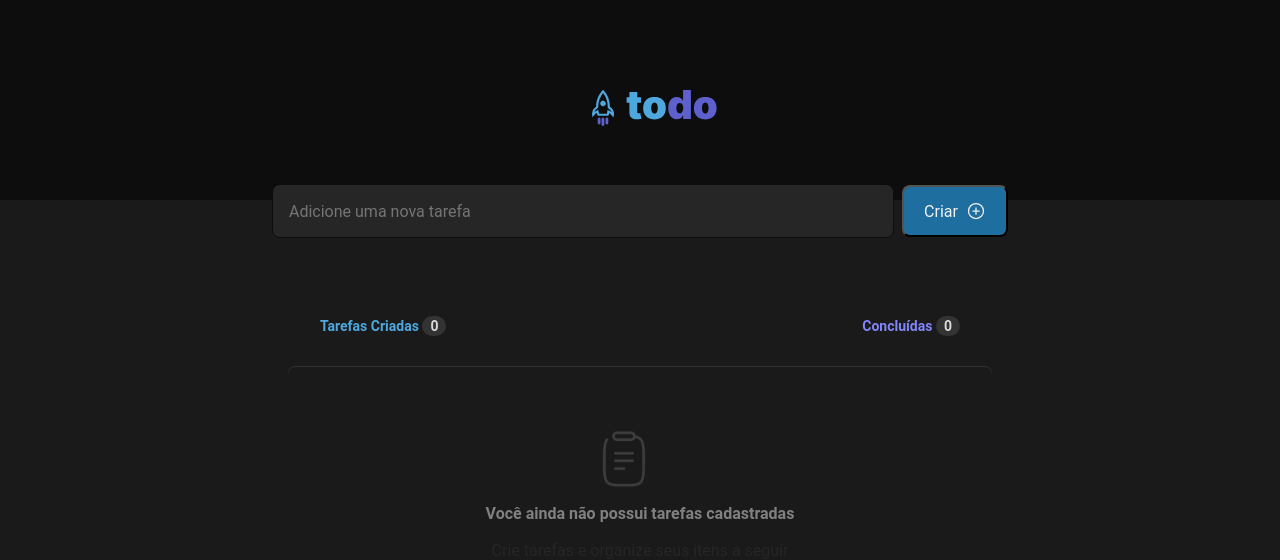
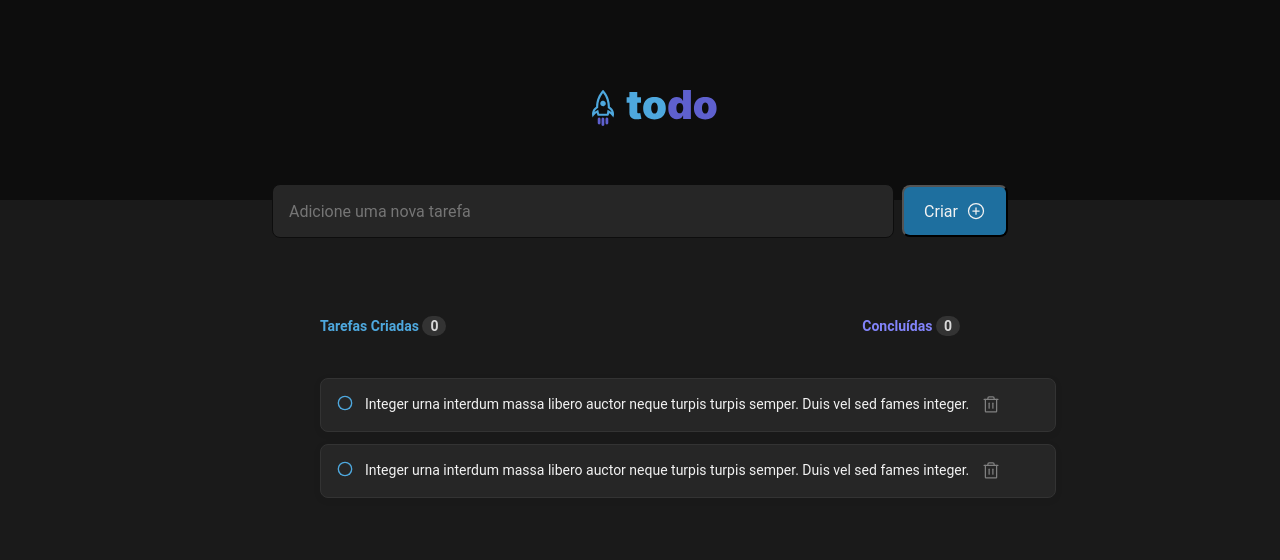
Before and after one commit to ThiagoMArc/ignite-todo-list, a React (Vite) app: page / in a window 1280 px wide. Shown: the top 560 px of the page. Built offline with nearby package versions, Linux system fonts and the light colour scheme.

Commit message:
Cria Listagem de todos

```diff
--- a/src/components/TaskList.module.css
+++ b/src/components/TaskList.module.css
@@ -1,4 +1,4 @@
-.tasks {
+.noTasks {
     display: flex;
     padding: 4rem 1.5rem;
     flex-direction: column;
@@ -12,13 +12,13 @@
     width: 55%;
 }
 
-.tasks img {
+.noTasks img {
     width: 3.5rem;
     height: 3.5rem;
     margin-right: 2rem;
 }
 
-.tasks p {
+.noTasks p {
     display: flex;
     flex-direction: column;
     align-self: stretch;
@@ -32,3 +32,73 @@
     font-weight: 700;
     line-height: 140%;
 }
+
+.tasks {
+    display: flex;
+    flex-direction: column;
+    align-items: flex-start;
+    gap: 0.75rem;
+    align-self: stretch;
+    margin-top: 2rem;
+}
+
+.tasks ul {
+    margin: auto 20rem;
+}
+
+.tasks li {
+    display: flex;
+    padding: 1rem;
+    align-items: flex-start;
+    gap: 0.75rem;
+    align-self: auto;
+    border-radius: 8px;
+    border: 1px solid var(--gray-400, #333);
+    background: var(--gray-500, #262626);
+    box-shadow: 0px 2px 8px 0px rgba(0, 0, 0, 0.06);
+    margin: 0.75rem auto;
+    width: 46rem;
+    color: var(--gray-100, #F2F2F2);
+    font-size: 0.875rem;
+    font-family: 'Inter' sans-serif;
+    line-height: 140%;
+}
+
+input[type=checkbox] {
+    width: 1rem;
+    height: 1rem;
+    clip-path: circle(46% at 50% 50%);
+    -webkit-appearance: none;
+    -moz-appearance: none;
+    appearance: none;
+    outline: 0;
+    background: var(--gray-500, #262626);
+    border: 2px solid var(--blue);
+    border-radius: 8px;
+}
+
+input[type=checkbox]:hover {
+    background: #1E6F9F;
+}
+
+input[type=checkbox]:checked {
+    appearance: checkbox;
+    accent-color: #5E60CE;
+    color: #F2F2F2;
+    border: none;
+    opacity: 0.8999999761581421;
+}
+
+input[type=checkbox]:checked:hover {
+    accent-color: #8284FA;
+}
+
+.trash {
+    border-radius: 4px;
+    background: transparent;
+    border: 0;
+    cursor: pointer;
+    color: var(--gray-300);
+    line-height: 0;
+    border-radius: 2px;
+}
--- a/src/components/TaskList.tsx
+++ b/src/components/TaskList.tsx
@@ -1,13 +1,32 @@
 import styles from './TaskList.module.css'
 import clipBoard from '../assets/clipboard.svg'
+import { Trash } from 'phosphor-react';
 
 export function TaskList(){
     return(
         <>
-            <div className={styles.tasks}>
+            {/* <div className={styles.noTasks}>
                 <img src={clipBoard} alt="" />
                 <p className={styles.noTaskRegistered}>Você ainda não possui tarefas cadastradas</p>
                 <p>Crie tarefas e organize seus itens a seguir</p>
+            </div> */}
+            <div className={styles.tasks}>
+                <ul>
+                    <li>
+                        <input type="checkbox" title="check" />
+                        Integer urna interdum massa libero auctor neque turpis turpis semper. Duis vel sed fames integer.
+                        <button className={styles.trash} title="deletar tarefa">
+                            <Trash size={20} />
+                        </button>
+                    </li>
+                    <li>
+                        <input type="checkbox" title="check" />
+                        Integer urna interdum massa libero auctor neque turpis turpis semper. Duis vel sed fames integer.
+                        <button className={styles.trash} title="deletar tarefa">
+                            <Trash size={20} />
+                        </button>
+                    </li>
+                </ul>
             </div>
         </>
     );
```
